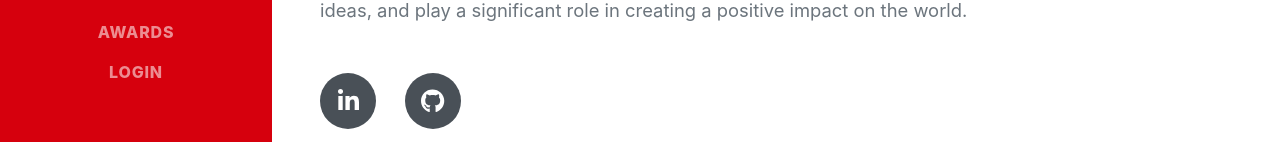
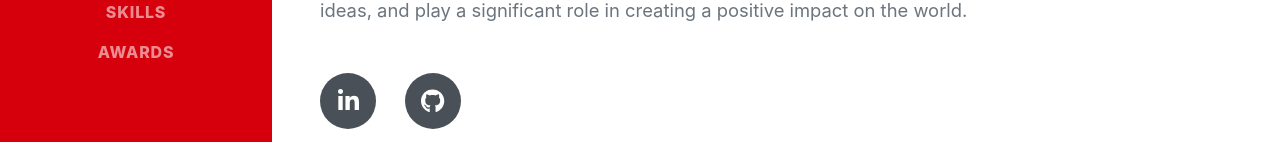
Before and after one commit to sobirjoon/miniweb, a plain HTML site: page index.html in a window 1280 px wide. Shown: the part 576-718 px from the top of the page. Drawn offline with Linux system fonts and the light colour scheme; a web font is replaced by a local one.

Commit message:
Removed Login from navbar

```diff
--- a/index.html
+++ b/index.html
@@ -31,8 +31,6 @@
                     <li class="nav-item"><a class="nav-link js-scroll-trigger" href="#education">Education</a></li>
                     <li class="nav-item"><a class="nav-link js-scroll-trigger" href="#skills">Skills</a></li>
                     <li class="nav-item"><a class="nav-link js-scroll-trigger" href="#awards">Awards</a></li>
-                    <li class="nav-item"><a class="nav-link js-scroll-trigger" href="loghome/index.html">LOGIN</a></li>
-
                 </ul>
             </div>
         </nav>
```
